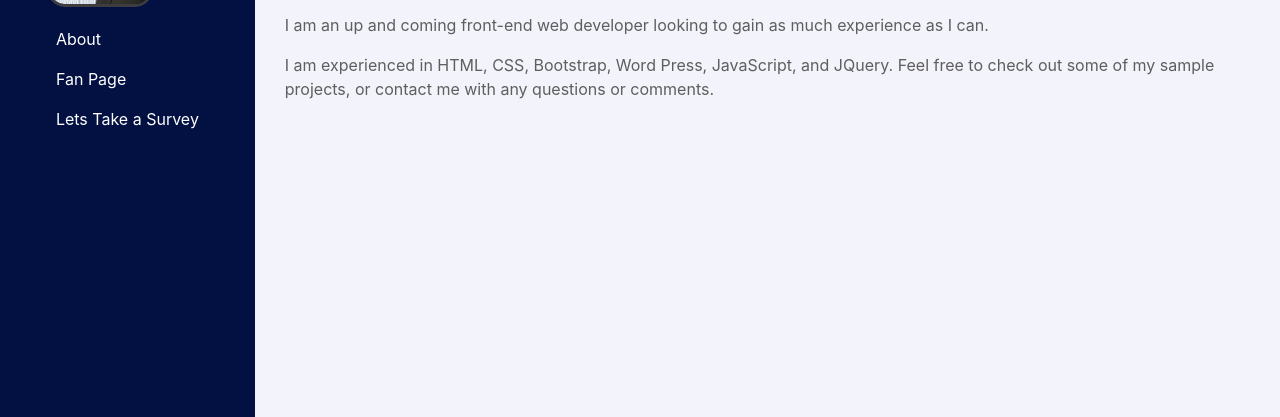
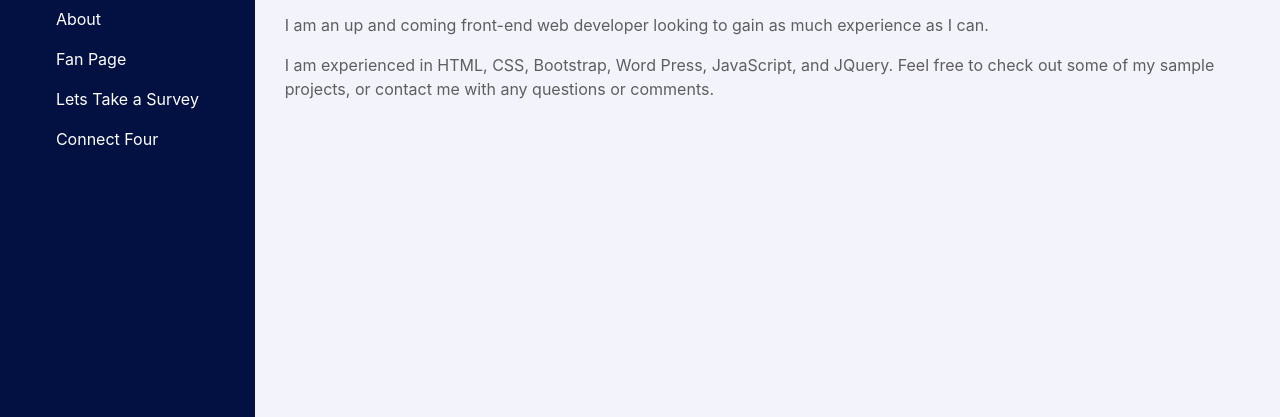
Before and after one commit to timr894/profile, a plain HTML site: page index.html in a window 1280 px wide. Shown: the part 383-800 px from the top of the page. Drawn offline with nearby package versions, Linux system fonts and the light colour scheme.

Commit message:
Update index.html

```diff
--- a/index.html
+++ b/index.html
@@ -20,6 +20,7 @@
           <a class="nav-link active link-top" href="#">About</a>
           <a class="nav-link" href="lfc/liverpool_main.html" target="_blank">Fan Page</a>
           <a class="nav-link" href="survery.html" target="_blank">Lets Take a Survey</a>
+          <a class="nav-link" href="FinalCompleteProject/index.html" target="_blank">Connect Four</a>
 
         </nav>
     </div>
```
